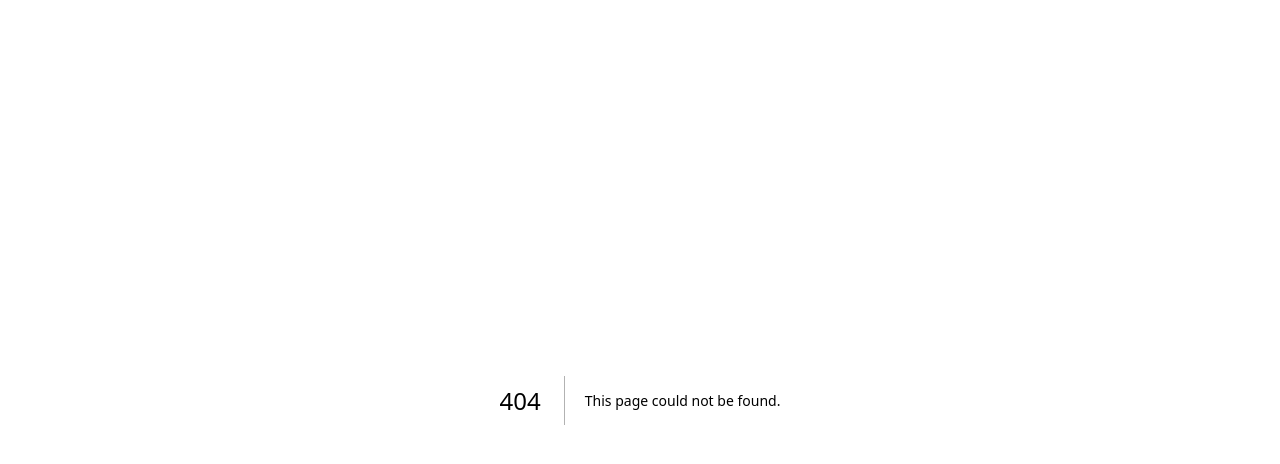
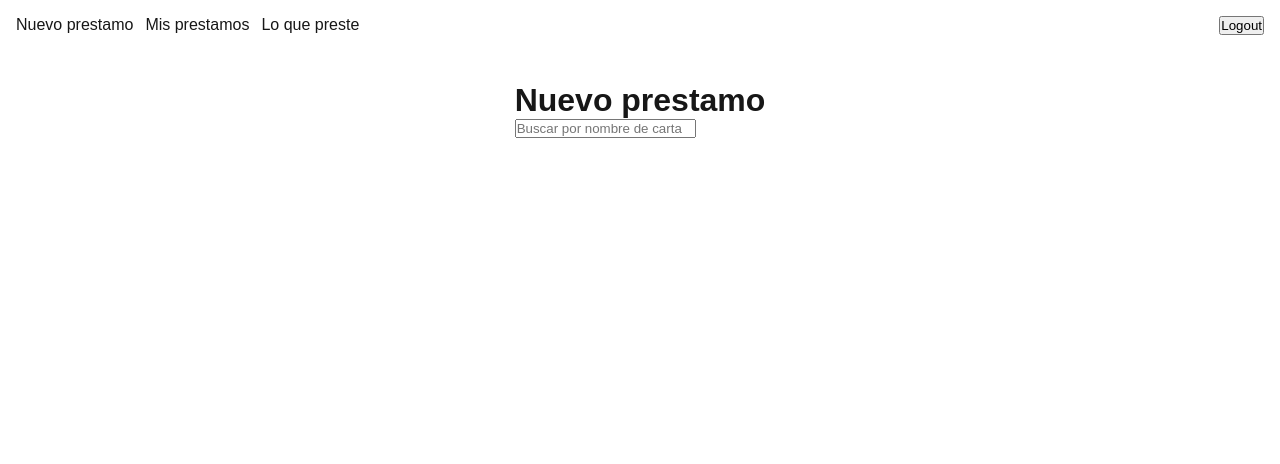
Before and after one commit to AgusPk/carton-tracker, a Next.js app: page /home/new in a window 1280 px wide. Before the commit this address had no page. Shown: the top 464 px of the page. Built offline with nearby package versions, Linux system fonts and the light colour scheme.

Commit message:
add CardSearch component with TCGAPI connection

```diff
--- a/package.json
+++ b/package.json
@@ -11,6 +11,7 @@
   },
   "dependencies": {
     "@auth0/nextjs-auth0": "^3.5.0",
+    "lodash.debounce": "^4.0.8",
     "mongoose": "^8.7.2",
     "next": "15.0.3",
     "pokemon-tcg-sdk-typescript": "^1.3.4",
@@ -18,6 +19,7 @@
     "react-dom": "19.0.0-rc-66855b96-20241106"
   },
   "devDependencies": {
+    "@types/lodash.debounce": "^4.0.9",
     "@types/node": "^20",
     "@types/react": "npm:types-react@19.0.0-rc.1",
     "@types/react-dom": "npm:types-react-dom@19.0.0-rc.1",
--- a/src/app/components/CardList/index.tsx
+++ b/src/app/components/CardList/index.tsx
@@ -1,24 +1,17 @@
-import { PokemonTCG } from "pokemon-tcg-sdk-typescript";
-
+import { Card as CardAPI } from "pokemon-tcg-sdk-typescript/dist/sdk";
 import Card from "../Card";
 
 import styles from "./cardList.module.css";
 
 type Props = {
-  cards: any[];
+  cards: CardAPI[];
 };
 
-export default async function CardList({ cards }: Props) {
-  // PokemonTCG.findCardsByQueries({ id:  })
-  const queryURL = new URL("https://api.pokemontcg.io/v2/cards?");
-  queryURL.searchParams.append("q", cards.map((card) => `id:${card}`).join(" OR "));
-
-  const response = await fetch(queryURL);
-  const { data }: { data: any[]} = await response.json();
+export default function CardList({ cards }: Props) {
 
   return (
     <div className={styles.listContainer}>
-      {data?.map((card, index) => (
+      {cards.map((card, index) => (
         <Card key={`${card.name}-${index}`} card={card} />
       ))}
     </div>
--- /dev/null
+++ b/src/app/components/CardSearch/index.tsx
@@ -0,0 +1,23 @@
+'use client'
+
+import { useCallback, useState } from "react";
+import CardList from "../CardList";
+import debounce from "lodash.debounce";
+import { PokemonTCG } from "pokemon-tcg-sdk-typescript";
+import { Card } from "pokemon-tcg-sdk-typescript/dist/sdk";
+
+export default function CardSearch() {
+  const [cardsFound, setCardsFound] = useState<Card[]>([]);
+
+  const getCards = useCallback(debounce(async (card: string) => {
+    const cards = await PokemonTCG.findCardsByQueries({ q: `name:*${card}*`, });
+    setCardsFound(cards);
+  }, 300), []);
+
+  return (
+    <>
+      <input type="text" placeholder="Buscar por nombre de carta" onChange={(e) => getCards(e.target.value)} />
+      <CardList cards={cardsFound} />
+    </>
+  )
+}
--- a/src/app/components/Navbar/index.tsx
+++ b/src/app/components/Navbar/index.tsx
@@ -6,7 +6,7 @@ export default function Navbar() {
   return (
     <nav className={styles.navContainer}>
       <div className={styles.actionsContainer}>
-        <button>Nuevo prestamo</button>
+        <Link href="new">Nuevo prestamo</Link>
         <Link href="#">Mis prestamos</Link>
         <Link href="#">Lo que preste</Link>
       </div>
--- /dev/null
+++ b/src/app/home/new/page.tsx
@@ -0,0 +1,12 @@
+import CardSearch from "@/app/components/CardSearch";
+
+export default function NewTransfer() {
+  return (
+    <div>
+      <h1>Nuevo prestamo</h1>
+      <div>
+        <CardSearch />
+      </div>
+    </div>
+  )
+}
```
Also changed, not shown: src/app/components/CardSearch/actions.ts (added, +8 -0 lines), 1 other file (tests, documents, lock files or other folders).
